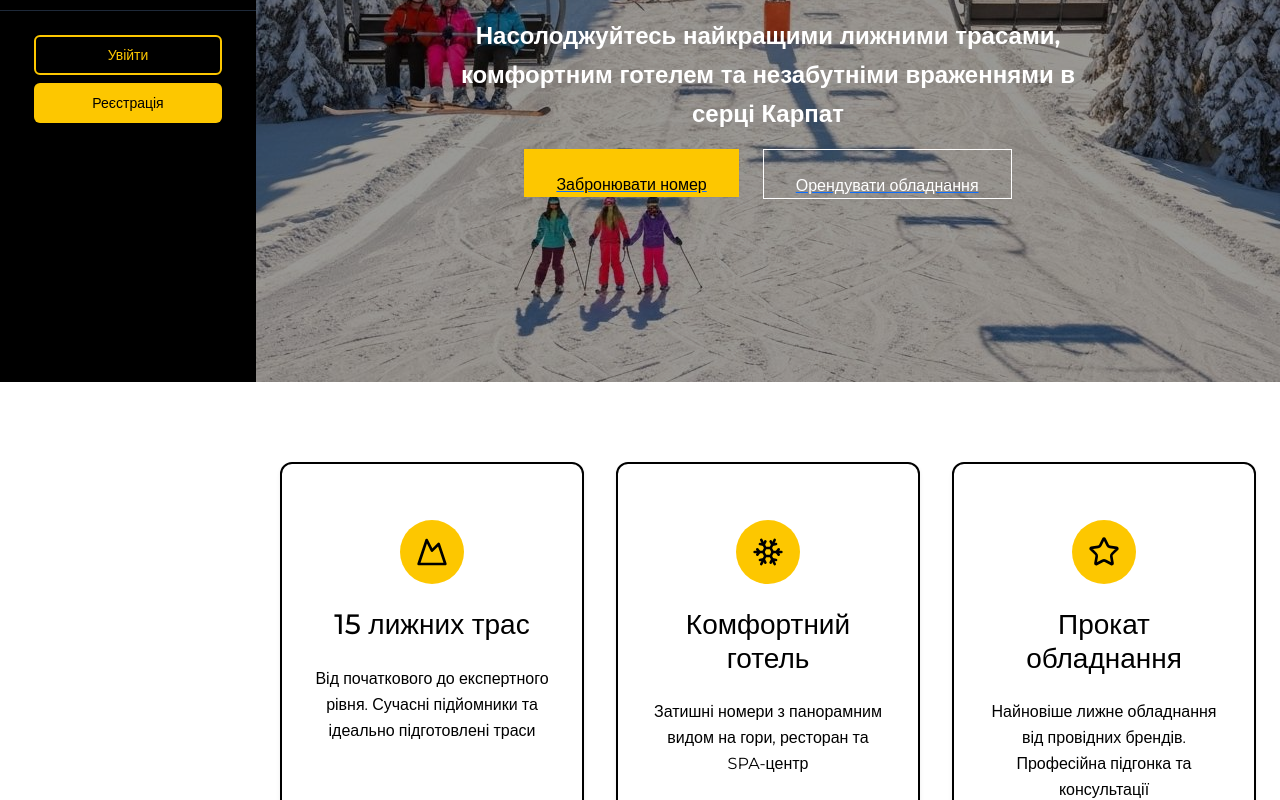
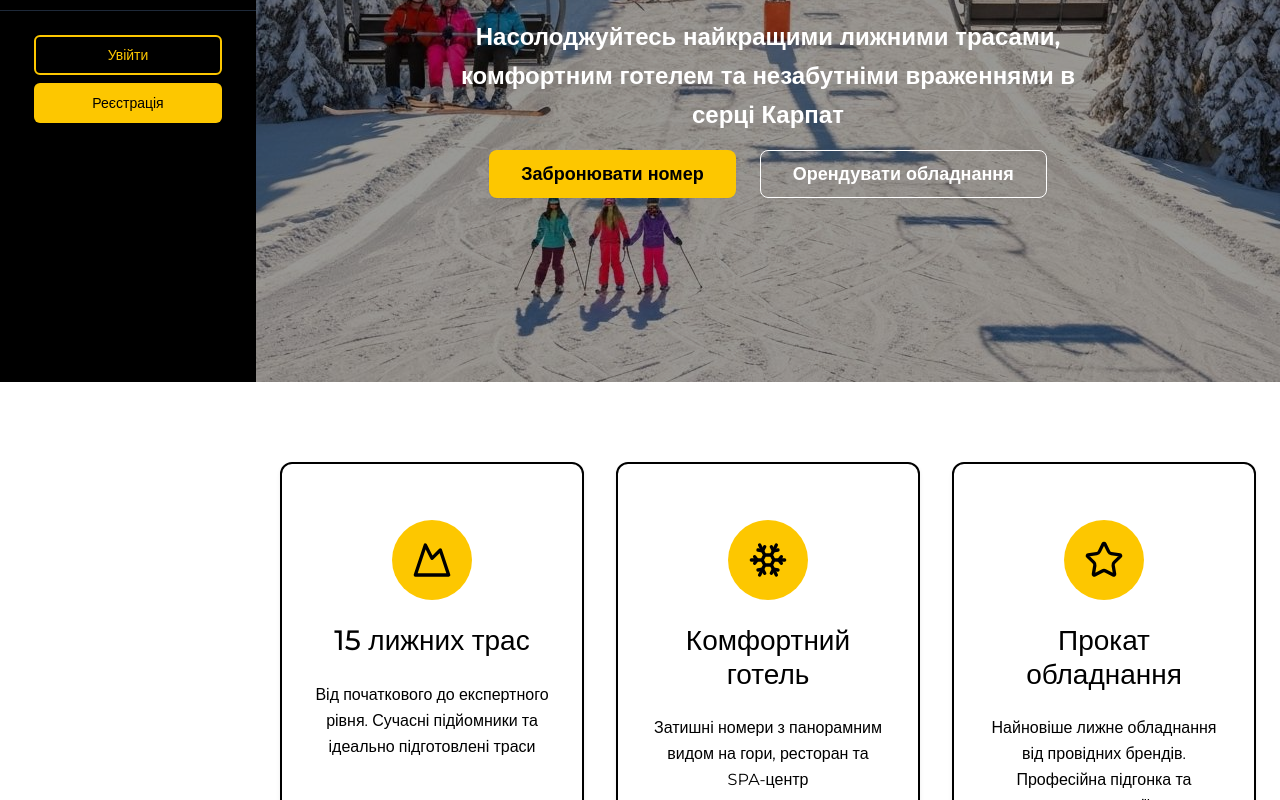
Before and after one commit to AnonimHakerrr/Vonsi, a React (Vite) app in the folder frontend/: page / in a window 1280 px wide. Shown: the part 418-1218 px from the top of the page. Built offline with nearby package versions, Linux system fonts and the light colour scheme; a web font is replaced by a local one.

Commit message:
add style for two section on HomePage

```diff
--- a/frontend/src/components/Button.tsx
+++ b/frontend/src/components/Button.tsx
@@ -13,7 +13,7 @@ const buttonVariants = cva(
         destructive:
           "bg-destructive text-white shadow-xs hover:bg-destructive/90 focus-visible:ring-destructive/20 dark:focus-visible:ring-destructive/40 dark:bg-destructive/60",
         outline:
-          "border bg-background shadow-xs hover:bg-accent hover:text-accent-foreground dark:bg-input/30 dark:border-input dark:hover:bg-input/50",
+          "border bg-background shadow-xs text-black hover:!bg-white hover:!text-black dark:bg-input/30 dark:border-input dark:hover:bg-input/50",
         secondary:
           "bg-secondary text-secondary-foreground shadow-xs hover:bg-secondary/80",
         ghost:
--- a/frontend/src/pages/Homepage.tsx
+++ b/frontend/src/pages/Homepage.tsx
@@ -39,19 +39,20 @@ export default function HomePage() {
               незабутніми враженнями в серці Карпат
             </p>
             <div className="flex flex-col sm:flex-row gap-4 justify-center">
-              <a href="/booking">
+              <a href="/booking" className="!no-underline">
                 <Button
                   size="lg"
-                  className="bg-yellow-400 text-black hover:bg-yellow-500 text-lg px-8 py-4"
+                  className="!flex !items-center !justify-center bg-yellow-400 text-black hover:bg-yellow-500 !text-lg px-8 py-4 !rounded-lg font-bold !no-underline"
+                  style={{ textDecoration: "none" }}
                 >
                   Забронювати номер
                 </Button>
               </a>
-              <a href="/rental">
+              <a href="/rental" className="!no-underline">
                 <Button
                   size="lg"
                   variant="outline"
-                  className="border-white text-white hover:bg-white hover:text-black text-lg px-8 py-4 bg-transparent"
+                  className="!flex !items-center !justify-center border-white text-white !hover:bg-white !hover:text-black !text-lg !px-8 !py-4 !rounded-lg font-bold !no-underline"
                 >
                   Орендувати обладнання
                 </Button>
@@ -62,13 +63,13 @@ export default function HomePage() {
 
         {/* Features Section */}
         <section className="py-20 px-6">
-          <div className="max-w-7xl mx-auto grid md:grid-cols-3 gap-8">
+          <div className="max-w-7xl mx-auto grid gap-8 grid-cols-[repeat(auto-fit,minmax(300px,1fr))]">
             <Card className="border-2 hover:border-yellow-400 transition-colors">
               <CardContent className="p-8 text-center">
-                <div className="w-16 h-16 bg-yellow-400 rounded-full flex items-center justify-center mx-auto mb-6">
-                  <Mountain className="h-8 w-8 text-black" />
+                <div className="w-20 h-20 bg-yellow-400 rounded-full flex items-center justify-center mx-auto mb-6">
+                  <Mountain className="h-10 w-10 text-black" />
                 </div>
-                <h3 className="text-2xl font-bold mb-4">15 лижних трас</h3>
+                <h3 className="font-black mb-4 text-[clamp(1rem,4vw,2.5rem)]">15 лижних трас</h3>
                 <p className="text-muted-foreground leading-relaxed">
                   Від початкового до експертного рівня. Сучасні підйомники та
                   ідеально підготовлені траси
@@ -78,10 +79,10 @@ export default function HomePage() {
 
             <Card className="border-2 hover:border-yellow-400 transition-colors">
               <CardContent className="p-8 text-center">
-                <div className="w-16 h-16 bg-yellow-400 rounded-full flex items-center justify-center mx-auto mb-6">
-                  <Snowflake className="h-8 w-8 text-black" />
+                <div className="w-20 h-20 bg-yellow-400 rounded-full flex items-center justify-center mx-auto mb-6">
+                  <Snowflake className="h-10 w-10 text-black" />
                 </div>
-                <h3 className="text-2xl font-bold mb-4">Комфортний готель</h3>
+                <h3 className="font-black mb-4 text-[clamp(1rem,4vw,2.5rem)]">Комфортний готель</h3>
                 <p className="text-muted-foreground leading-relaxed">
                   Затишні номери з панорамним видом на гори, ресторан та SPA-центр
                 </p>
@@ -90,10 +91,10 @@ export default function HomePage() {
 
             <Card className="border-2 hover:border-yellow-400 transition-colors">
               <CardContent className="p-8 text-center">
-                <div className="w-16 h-16 bg-yellow-400 rounded-full flex items-center justify-center mx-auto mb-6">
-                  <Star className="h-8 w-8 text-black" />
+                <div className="w-20 h-20 bg-yellow-400 rounded-full flex items-center justify-center mx-auto mb-6">
+                  <Star className="h-10 w-10 text-black" />
                 </div>
-                <h3 className="text-2xl font-bold mb-4">Прокат обладнання</h3>
+                <h3 className="font-black mb-4 text-[clamp(1rem,4vw,2.5rem)]">Прокат обладнання</h3>
                 <p className="text-muted-foreground leading-relaxed">
                   Найновіше лижне обладнання від провідних брендів. Професійна
                   підгонка та консультації
```
